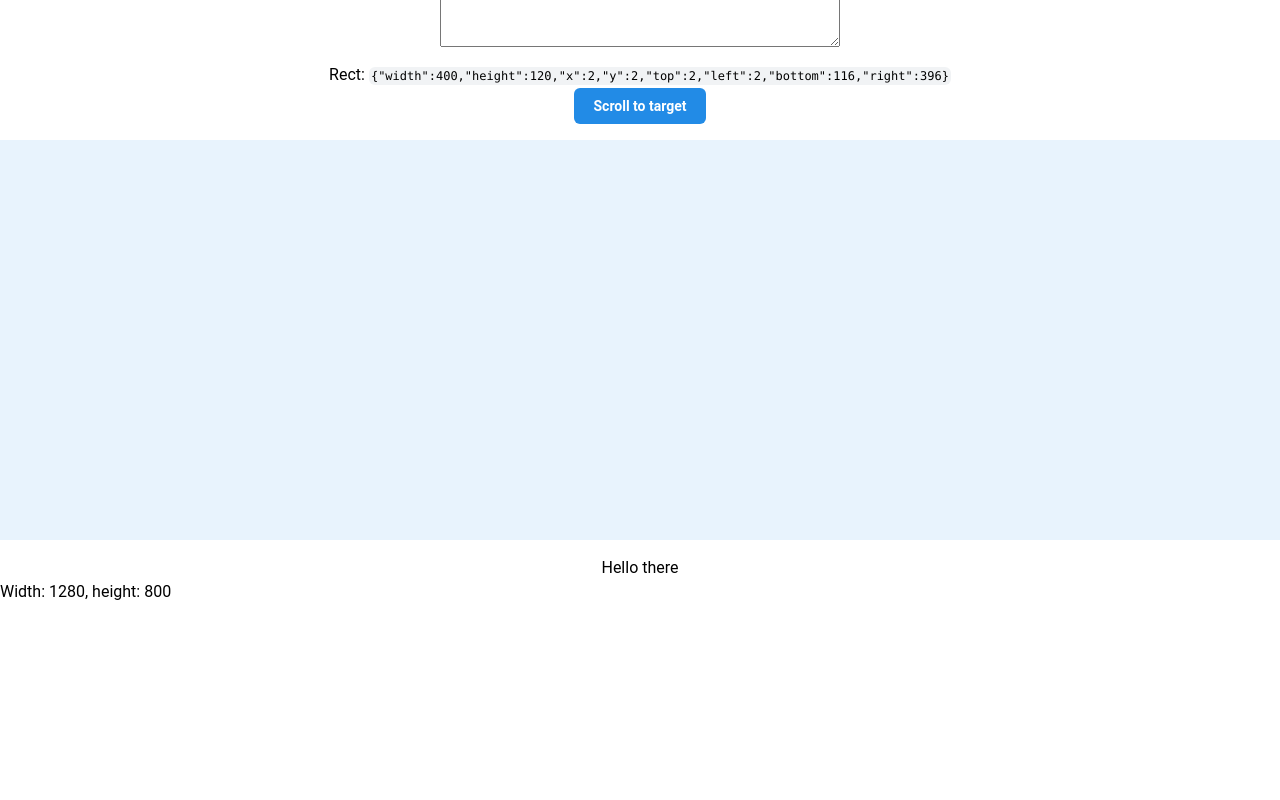
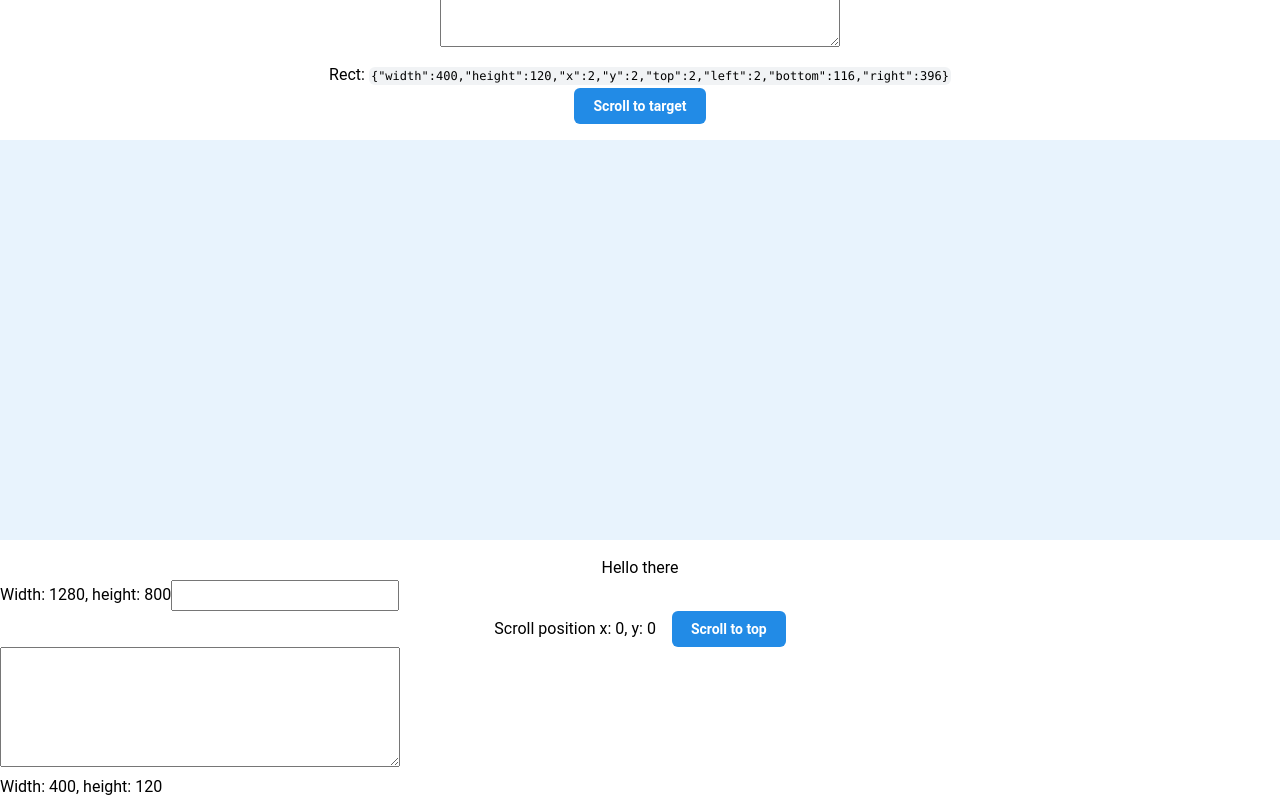
Before and after one commit to SanjeevRoyy/MantineLibrary, a React (Vite) app: page / in a window 1280 px wide. Shown: the part 1455-2255 px from the top of the page. Before the commit the page ends 2060 px from the top, so only its background shows below. Built offline with nearby package versions, Linux system fonts and the light colour scheme.

Commit message:
add element size

```diff
--- a/src/App.jsx
+++ b/src/App.jsx
@@ -33,6 +33,9 @@ import Move from './components/mantinehooks/ui and dom/Move';
 import ResizeObserver from './components/mantinehooks/ui and dom/ResizeObserver';
 import Scroll from './components/mantinehooks/ui and dom/Scroll';
 import ViewPortSize from './components/mantinehooks/ui and dom/ViewPortSize';
+import WindowEvent from './components/mantinehooks/ui and dom/WindowEvent';
+import WindowScroll from './components/mantinehooks/ui and dom/WindowScroll';
+import ElementSize from './components/mantinehooks/ui and dom/ElementSize';
 
 
 
@@ -77,6 +80,9 @@ function App() {
       <ResizeObserver/>
       <Scroll/>
       <ViewPortSize/>
+      <WindowEvent/>
+      <WindowScroll/>
+      <ElementSize/>
     </>
 
 
--- /dev/null
+++ b/src/components/mantinehooks/ui and dom/ElementSize.jsx
@@ -0,0 +1,13 @@
+import { useElementSize } from '@mantine/hooks';
+import { rem } from '@mantine/core';
+
+export default function ElementSize() {
+  const { ref, width, height } = useElementSize();
+
+  return (
+    <>
+      <textarea ref={ref} style={{ width: rem(400), height: rem(120) }} />
+      <div>Width: {width}, height: {height}</div>
+    </>
+  );
+}
--- /dev/null
+++ b/src/components/mantinehooks/ui and dom/WindowEvent.jsx
@@ -0,0 +1,15 @@
+import { useRef } from 'react';
+import { useWindowEvent } from '@mantine/hooks';
+
+export default function WindowEvent() {
+  const inputRef = useRef()
+
+  useWindowEvent('keydown', (event) => {
+    if (event.code === 'KeyK' && (event.ctrlKey || event.metaKey)) {
+      event.preventDefault();
+      inputRef.current.focus();
+    }
+  });
+
+  return <input ref={inputRef} />;
+}
--- /dev/null
+++ b/src/components/mantinehooks/ui and dom/WindowScroll.jsx
@@ -0,0 +1,15 @@
+import { useWindowScroll } from '@mantine/hooks';
+import { Button, Text, Group } from '@mantine/core';
+
+export default function WindowScroll() {
+  const [scroll, scrollTo] = useWindowScroll();
+
+  return (
+    <Group justify="center">
+      <Text>
+        Scroll position x: {scroll.x}, y: {scroll.y}
+      </Text>
+      <Button onClick={() => scrollTo({ y: 0 })}>Scroll to top</Button>
+    </Group>
+  );
+}
```
